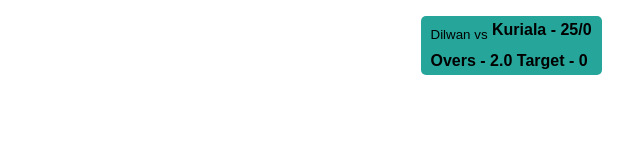
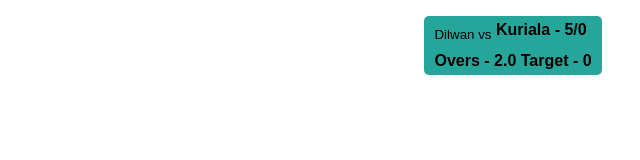
Before and after one commit to Rkbarda/Score-1, a plain HTML site: page index.html in a window 1280 px wide. Shown: the full height of the page, 640-1280 px from the left. Drawn offline with Linux system fonts and the light colour scheme.

Commit message:
Update index.html

```diff
--- a/index.html
+++ b/index.html
@@ -29,7 +29,7 @@
     <div class="card" id="scoreDiv">
       <div class="upper">
         <sub>Dilwan vs</sub>
-        <b>Kuriala - <span id="score">25/0</span></b>
+        <b>Kuriala - <span id="score">5/0</span></b>
       </div>
       <div class="lower">
         <b>Overs - <span id="overs">2.0</span></b>
```
